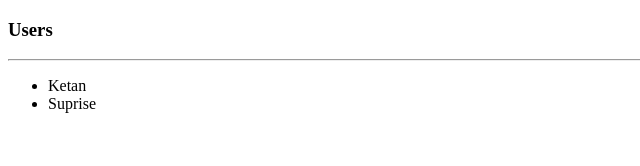
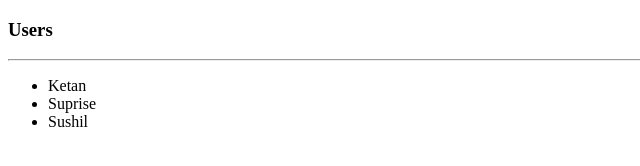
Before and after one commit to Bazigar69/psychic-octo-eureka, a plain HTML site: page index.html in a window 1280 px wide. Shown: the full height of the page, 0-640 px from the left. Drawn offline with Linux system fonts and the light colour scheme.

Commit message:
update: added sushil

```diff
--- a/index.html
+++ b/index.html
@@ -12,6 +12,7 @@
     <ul>
         <li>Ketan</li>
         <li>Suprise</li>
+        <li>Sushil</li>
     </ul>
 </body>
 </html>
```
